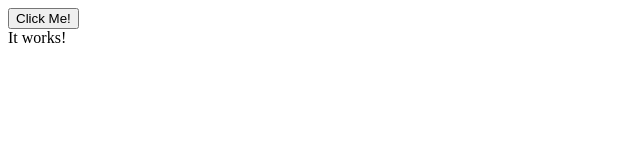
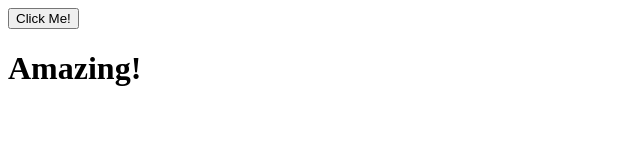
Before and after one commit to denislemire/circle-ci-button, a plain HTML site: page index.html in a window 1280 px wide. Both pictures are taken after a click on the button "Click Me!". Shown: the whole page, without its empty margins (0-640 px from the left). Drawn offline with Linux system fonts and the light colour scheme.

Commit message:
Change div to h1 and change hidden text.

```diff
--- a/index.html
+++ b/index.html
@@ -9,6 +9,6 @@
 		<input type="button" id="MyButton" value="Click Me!">
 	</form>
 
-	<div style="display: none" id="HiddenText">It works!</div>
+	<h1 style="display: none" id="HiddenText">Amazing!</h1>
 </body>
 </html>
```
